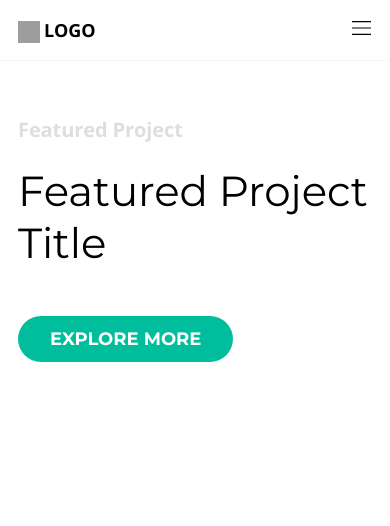
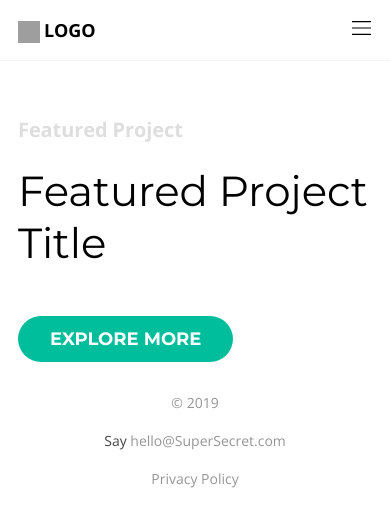
Before and after one commit to twanmulder/--, a React (Create React App) app: page / in a window 390 px wide. Shown: the top 526 px of the page. Built offline with nearby package versions, Linux system fonts and the light colour scheme; grey boxes are pictures that could not be loaded.

Commit message:
Created basic responsive footer

```diff
--- a/src/components/footer/Footer.js
+++ b/src/components/footer/Footer.js
@@ -1,17 +1,21 @@
 import React from "react"
 
 function Footer() {
+  const currentYear = new Date().getFullYear()
   return (
     <footer>
       <ul>
         <li>
-          <a></a>
+          <p>&#169; {currentYear}</p>
         </li>
         <li>
-          <a></a>
+          <span>Say&nbsp;</span>
+          <a className="footer-email" href="mailto: hello@supersecret.com">
+            hello@SuperSecret.com
+          </a>
         </li>
         <li>
-          <a></a>
+          <a href="/">Privacy Policy</a>
         </li>
       </ul>
     </footer>
--- a/src/css/layout/_footer.scss
+++ b/src/css/layout/_footer.scss
@@ -0,0 +1,42 @@
+footer {
+  @include font-size(8, mobile, true, true);
+  color: color(typography, 3);
+
+  ul {
+    max-width: 90%;
+    margin: 2rem auto;
+    text-align: center;
+    display: flex;
+    flex-direction: column;
+    justify-content: space-between;
+
+    li {
+      margin: 0.5rem;
+
+      span {
+        color: color(typography, 2);
+      }
+      a {
+        text-decoration: none;
+        transition: 0.125s color ease-in-out;
+
+        &:hover {
+          color: color(typography, 1);
+        }
+      }
+    }
+  }
+}
+
+@include media(">medium") {
+  footer {
+    @include font-size(7, desktop, true, true);
+
+    ul {
+      text-align: left;
+      flex-direction: row;
+    }
+  }
+}
+@include media(">large") {
+}
```
